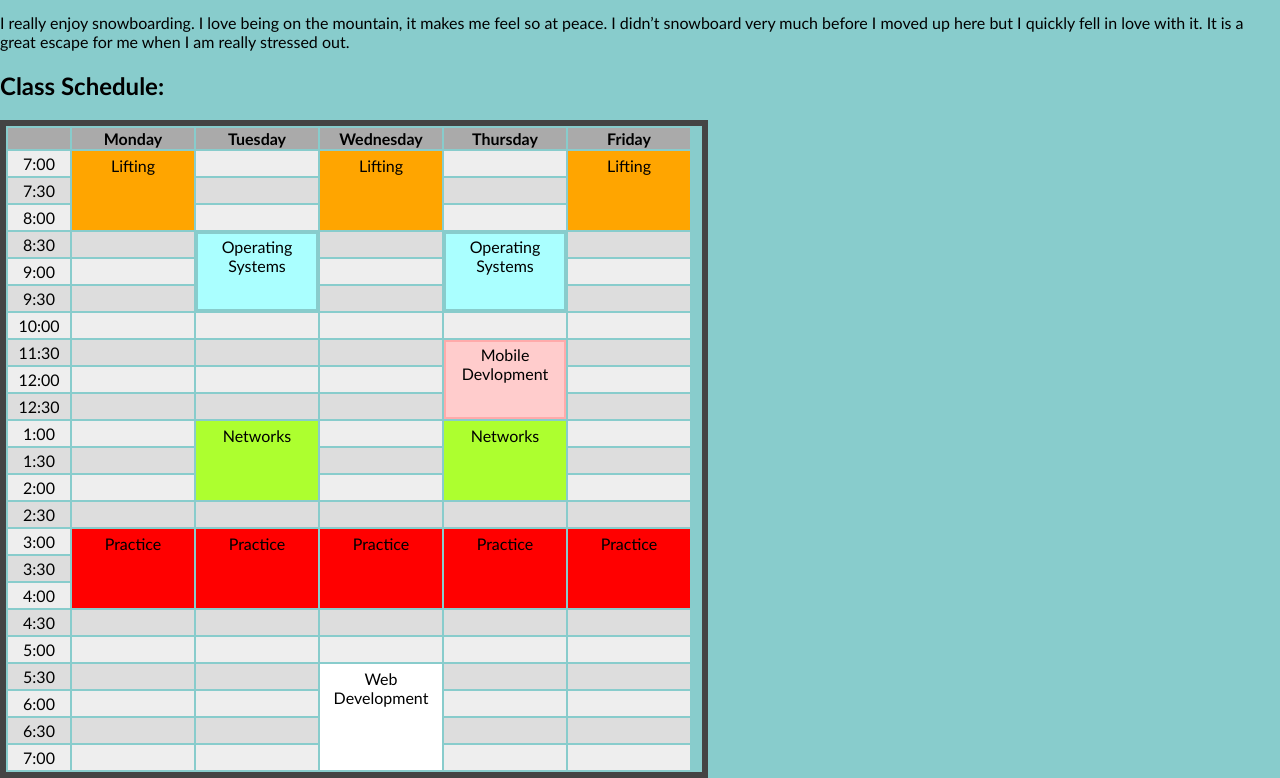
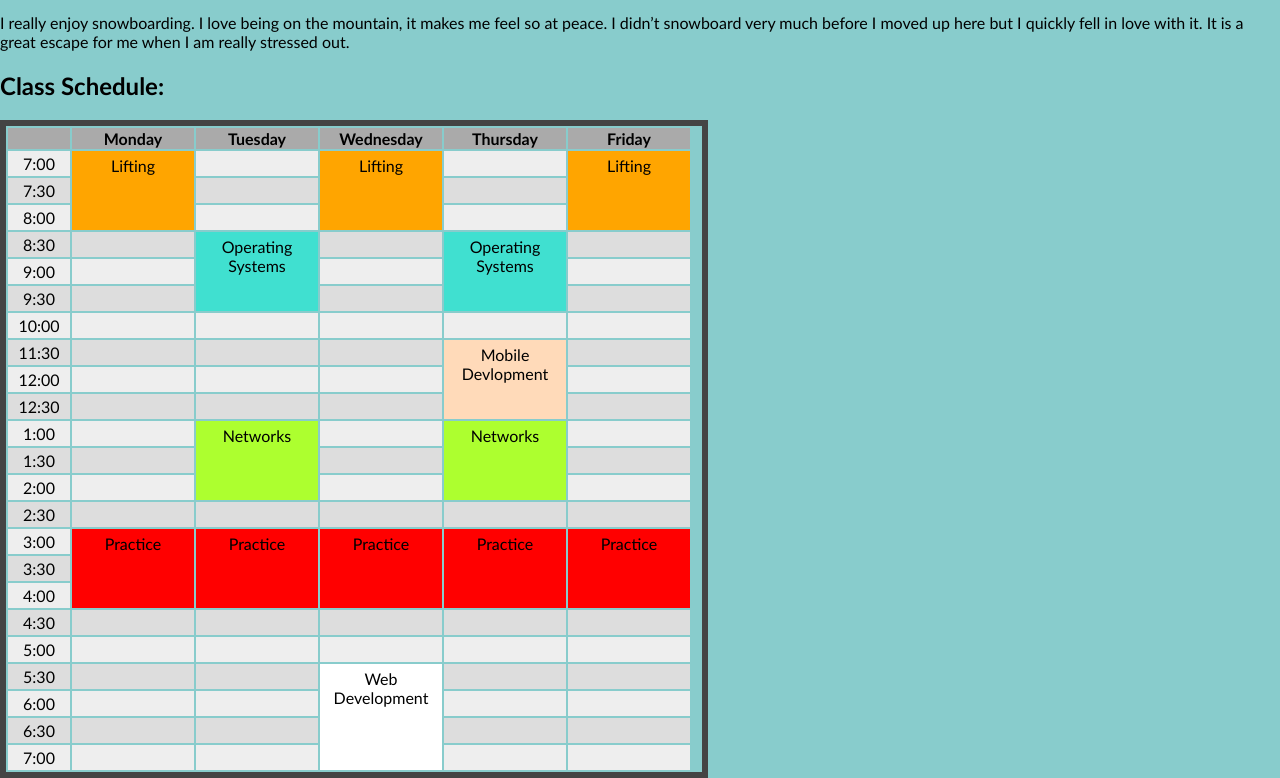
Before and after one commit to ktestrella/ktestrella.github.io, a plain HTML site: page index.html in a window 1280 px wide. Shown: the part 938-1716 px from the top of the page. Drawn offline with Linux system fonts and the light colour scheme.

Commit message:
read me update

```diff
--- a/styling/style.css
+++ b/styling/style.css
@@ -61,8 +61,8 @@ td {
 }
 
 .mobile {
-    background-color: #FFCCCC;
-    border-color: #FFAAAA;
+    background-color: peachpuff;
+    border-color: peachpuff;
     border-width: 2px;
     border-style: solid;
     word-wrap:break-word;
@@ -70,8 +70,8 @@ td {
 
 .OS
  {
-    background-color: #AAFFFF;
-    border-color: #88CCCC;
+    background-color: turquoise;
+    border-color:turquoise;
     border-width: 2px;
     border-style: solid;
     word-wrap:break-word;
```
Also changed, not shown: 1 other file.
